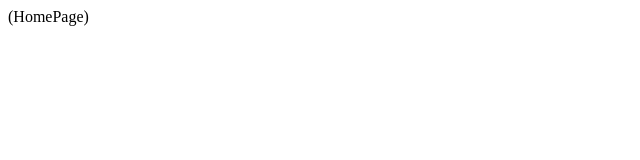
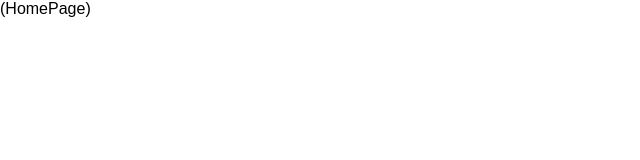
Before and after one commit to khe4oyan/arnology_portfolio, a React (Create React App) app: page / in a window 1280 px wide. Shown: the top 160 px of the page, without its empty margins (0-640 px from the left). Built offline with nearby package versions, Linux system fonts and the light colour scheme.

Commit message:
add general styles

```diff
--- a/src/App.js
+++ b/src/App.js
@@ -11,9 +11,11 @@ import NotFoundPage from './pages/NotFoundPage';
 // routes
 import ROUTES from './utils/routes';
 
+// styles
+import './css/general.css';
+
 export default function App() {
   return (
-    <div>
     <Routes>
       <Route path={ROUTES.HOME} element={<HomePage />}/>
       <Route path={ROUTES.ABOUT} element={<AboutPage />}/>
@@ -21,6 +23,5 @@ export default function App() {
       <Route path={ROUTES.CONTACT} element={<ContactPage />}/>
       <Route path={ROUTES.NOT_FOUND} element={<NotFoundPage />}/>
     </Routes>
-    </div>
   );
 }
--- /dev/null
+++ b/src/css/general.css
@@ -0,0 +1,16 @@
+* {
+  margin: 0;
+  padding: 0;
+  box-sizing: border-box;
+  font-family: Arial, Helvetica, sans-serif;
+}
+
+body {
+  min-height: 100dvh;
+}
+
+.container {
+  max-width: 800px;
+  margin: auto;
+  padding: 10px;
+}
```
Lines whose indentation alone changed are shown as unchanged.
